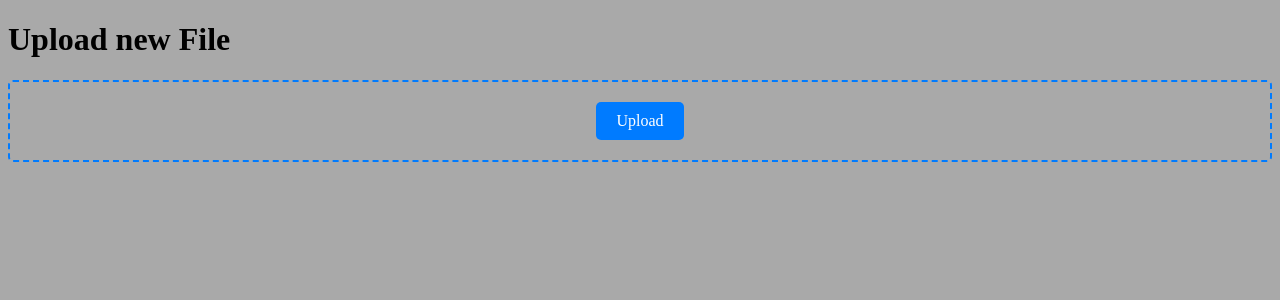
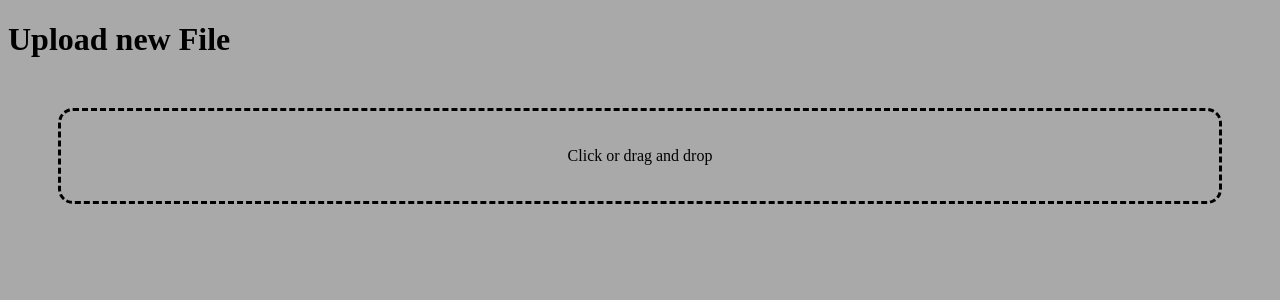
Before and after one commit to Lim-Kevin/VideoInpainter, a Flask app: page / in a window 1280 px wide. Shown: the top 300 px of the page. Run offline with Flask 3, Linux system fonts and the light colour scheme.

Commit message:
Made drop area clickable

```diff
--- a/app/static/index.css
+++ b/app/static/index.css
@@ -1,25 +1,5 @@
 body {
     background-color: darkgray;
-}
-
-#upload_label {
-    display: inline-block;
-    padding: 10px 20px;
-    font-size: 16px;
-    color: #fff;
-    background-color: #007bff;
-    border: none;
-    border-radius: 5px;
-    cursor: pointer;
-    transition: background-color 0.3s ease;
-}
-
-#upload_label:hover {
-    background-color: #0056b3;
-}
-
-#upload_label.disabled {
-    background-color: #6c757d;
 }
 
 #video_file {
@@ -27,11 +7,17 @@ body {
 }
 
 #drop_area {
-    border: 2px dashed #007bff;
-    border-radius: 5px;
     padding: 20px;
+    margin: 50px;
     text-align: center;
     transition: background-color 0.3s ease;
+    cursor: pointer;
+    border: dashed;
+    border-radius: 15px;
+}
+
+#drop_area:hover {
+    background-color: #007bff;
 }
 
 #drop_area.highlight {
--- a/app/static/index.js
+++ b/app/static/index.js
@@ -19,10 +19,14 @@ document.addEventListener("DOMContentLoaded", function () {
     file_input.addEventListener("change", function () {
         if (file_input.files.length > 0) {
             upload_label.textContent = "Uploading...";
-            upload_label.classList.add("disabled");
             form.submit();
             file_input.disabled = true;
         }
+    });
+
+    // Click to open file dialog
+    drop_area.addEventListener("click", () => {
+        file_input.click();
     });
 
     // Prevent default drag behaviors
--- a/app/template/index.html
+++ b/app/template/index.html
@@ -3,13 +3,13 @@
 <html>
 <head>
     <link rel="stylesheet" href="{{ url_for('static', filename='index.css') }}">
-    <title>Upload new File</title>
+    <title>Inpainter</title>
 </head>
 <body>
 <h1>Upload new File</h1>
 <form id="upload_form" method=post action="/upload_file" enctype=multipart/form-data>
-    <div id="drop_area">
-        <label id="upload_label" for="video_file">Upload</label>
+    <div id="drop_area" class="dashed-gradient">
+        <p id="upload_label">Click or drag and drop</p>
         <input id="video_file" type=file name=file accept="video/*, image/gif">
     </div>
 </form>
```
